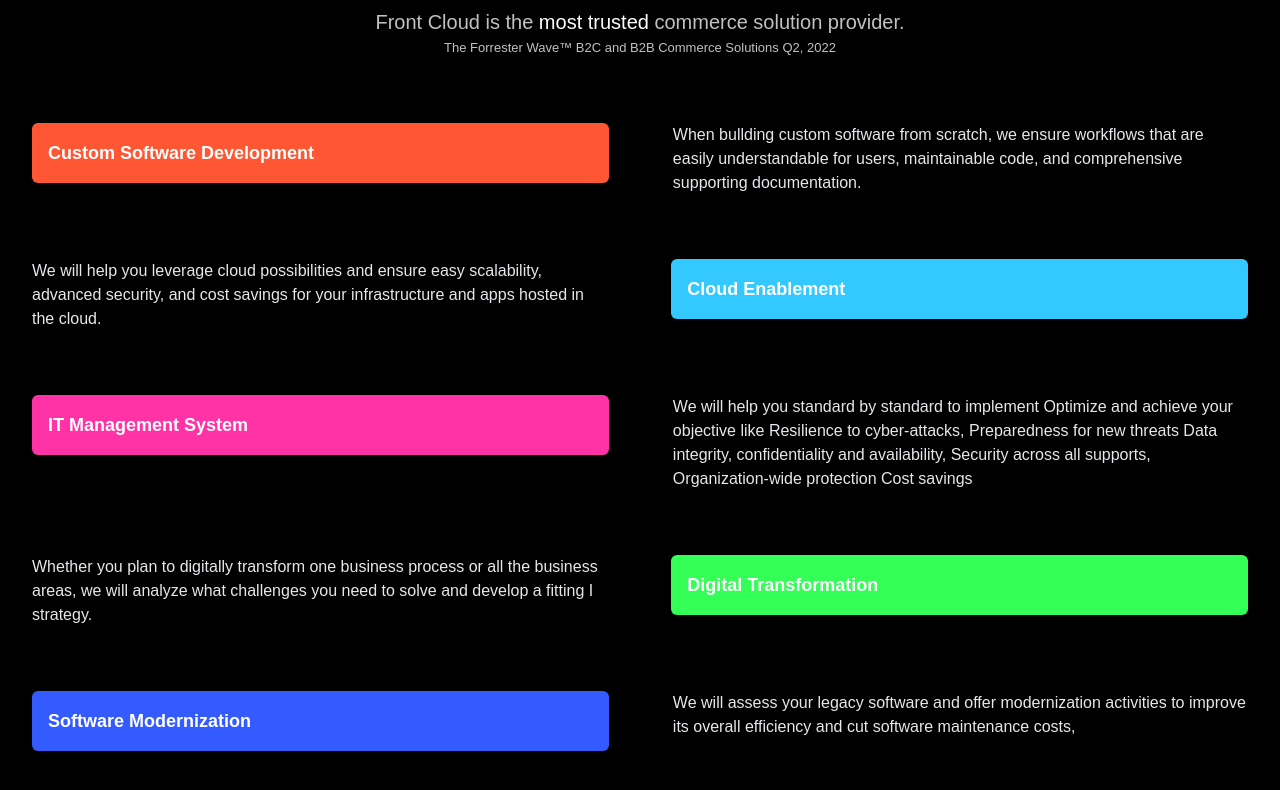
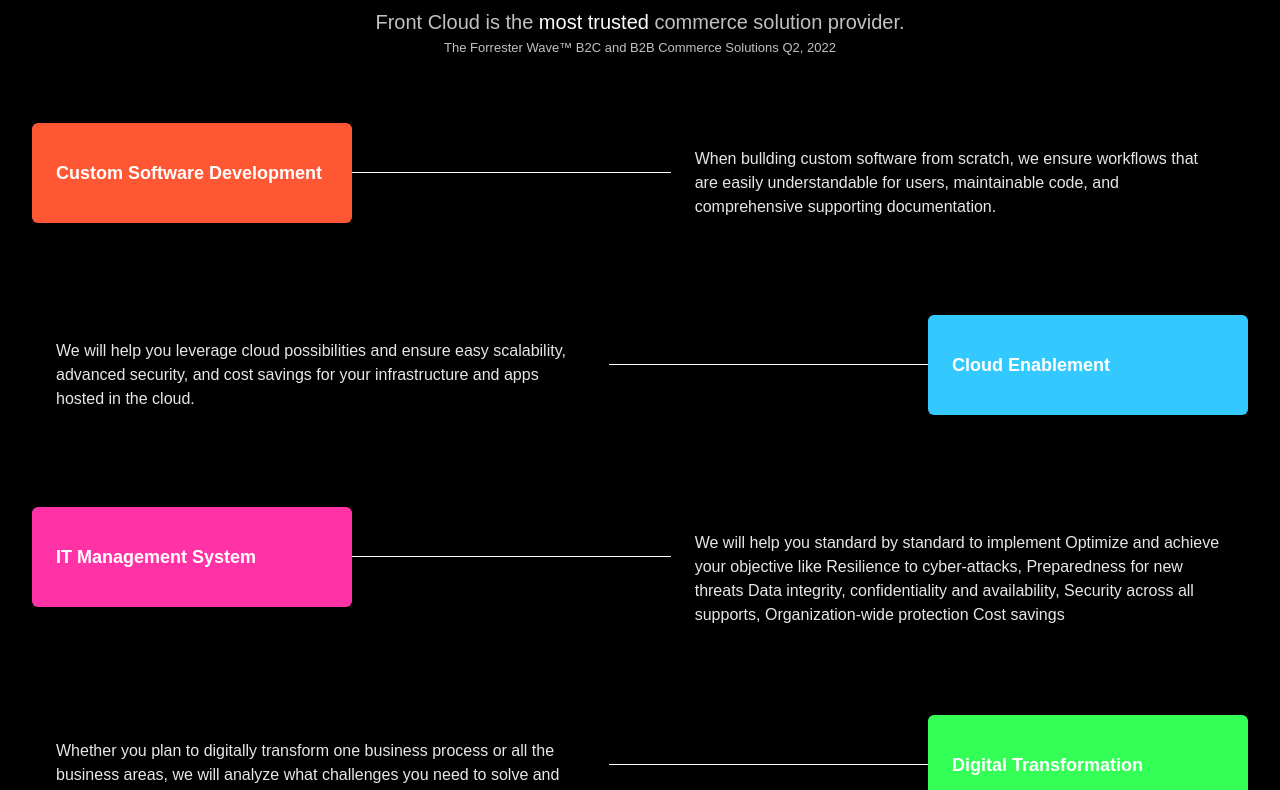
Before and after one commit to creator-cell/landing-page, a Next.js app: page / in a window 1280 px wide. Shown: the part 840-1630 px from the top of the page. Built offline with nearby package versions, Linux system fonts and the light colour scheme.

Commit message:
feat: add lines between searvice title and description

```diff
--- a/src/components/Nav.tsx
+++ b/src/components/Nav.tsx
@@ -71,7 +71,7 @@
         <>
             {isSticky && <div className='w-full h-24' />}
 
-            <div className={`flex flex-col w-full text-deep_blue-100 bg-white ${isSticky ? 'fixed z-40 top-0 border-b shadow-md' : ''}`}>
+            <div className={`flex flex-col w-full text-deep_blue-100 bg-white ${isSticky ? 'fixed z-[100] top-0 border-b shadow-md' : ''}`}>
                 <nav className="container w-full px-3 h-24 mx-auto flex items-center justify-between">
                     <div className='flex gap-12 items-center h-full'>
                         <Link href={"/"}>
--- a/src/components/Services.tsx
+++ b/src/components/Services.tsx
@@ -68,11 +68,14 @@
 
 const ServiceCard = ({ name, color, isReversed, description }: { name: string, color: string, isReversed: boolean, description: string }) => {
     return (
-        <div className={`w-full flex flex-col  ${isReversed ? "sm:flex-row-reverse" : "sm:flex-row"} justify-between items-start gap-x-16 gap-y-4`}>
-            <div className={`p-4 rounded-md text-white w-full sm:w-1/2`} style={{ backgroundColor: color }}>
-                <h2 className="text-lg font-semibold">{name}</h2>
+        <div className={`w-full flex flex-col relative ${isReversed ? "sm:flex-row-reverse" : "sm:flex-row"} justify-between items-start gap-x-16 gap-y-4`}>
+            <div className={`w-full sm:w-1/2 relative  flex flex-col  `}>
+                <div className={`p-6 py-9 rounded-md text-white w-full sm:w-80 z-50 ${isReversed ? "self-end" : "self-start"} `} style={{ backgroundColor: color }}>
+                    <h2 className="text-lg font-semibold">{name}</h2>
+                </div>
+                <div className={`h-px hidden sm:block bg-white w-full absolute ${!isReversed ? "right-0" : "-left-8"}  bottom-1/2 transform ${isReversed ? "-translate-x-1/2" : "translate-x-1/2"} z-30`} />
             </div>
-            <div className='text-gray-200 sm:w-1/2'>
+            <div className='text-gray-200 sm:w-1/2 bg-black z-50 min-h-32 p-6'>
                 {description}
             </div>
         </div>
```
